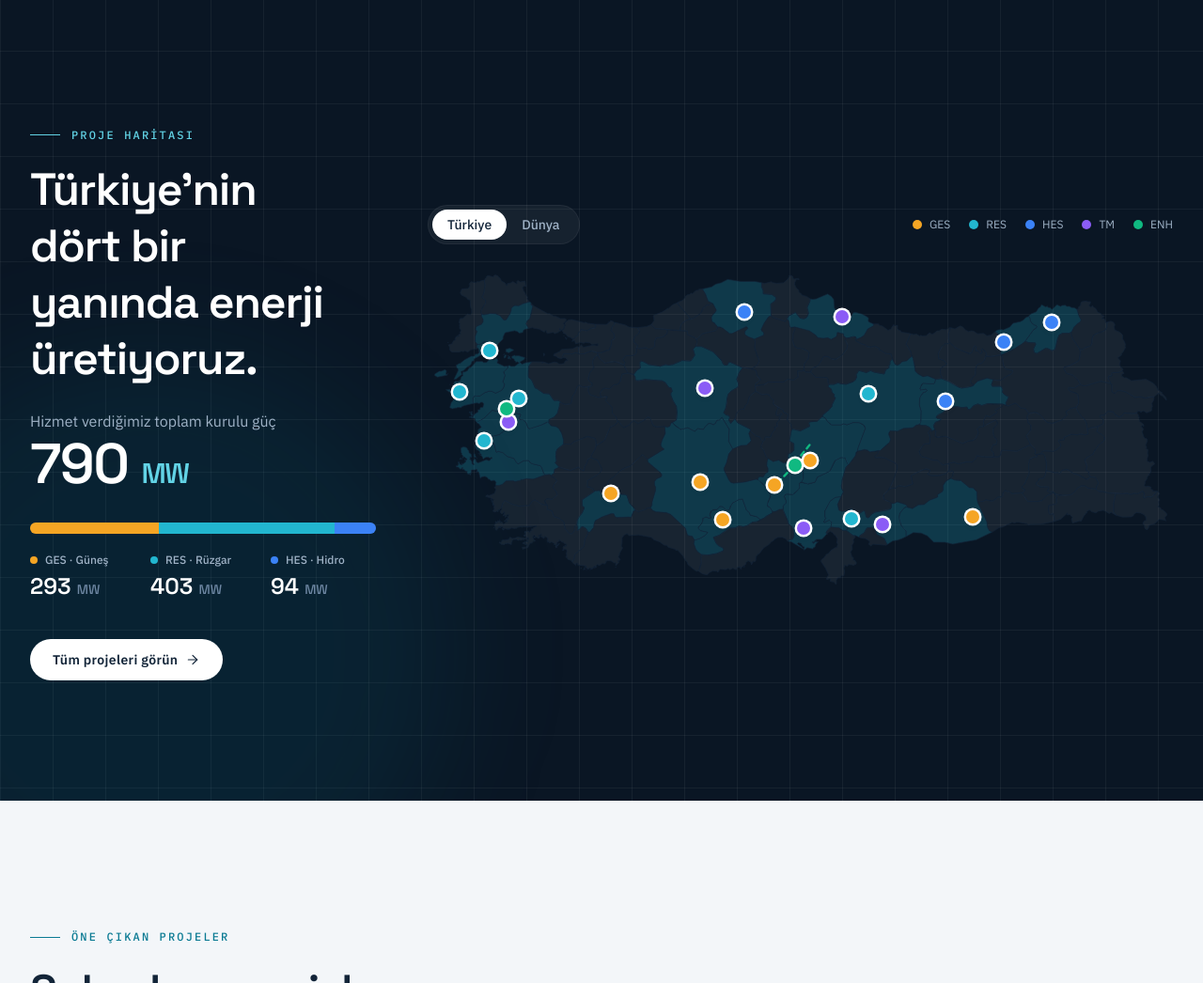
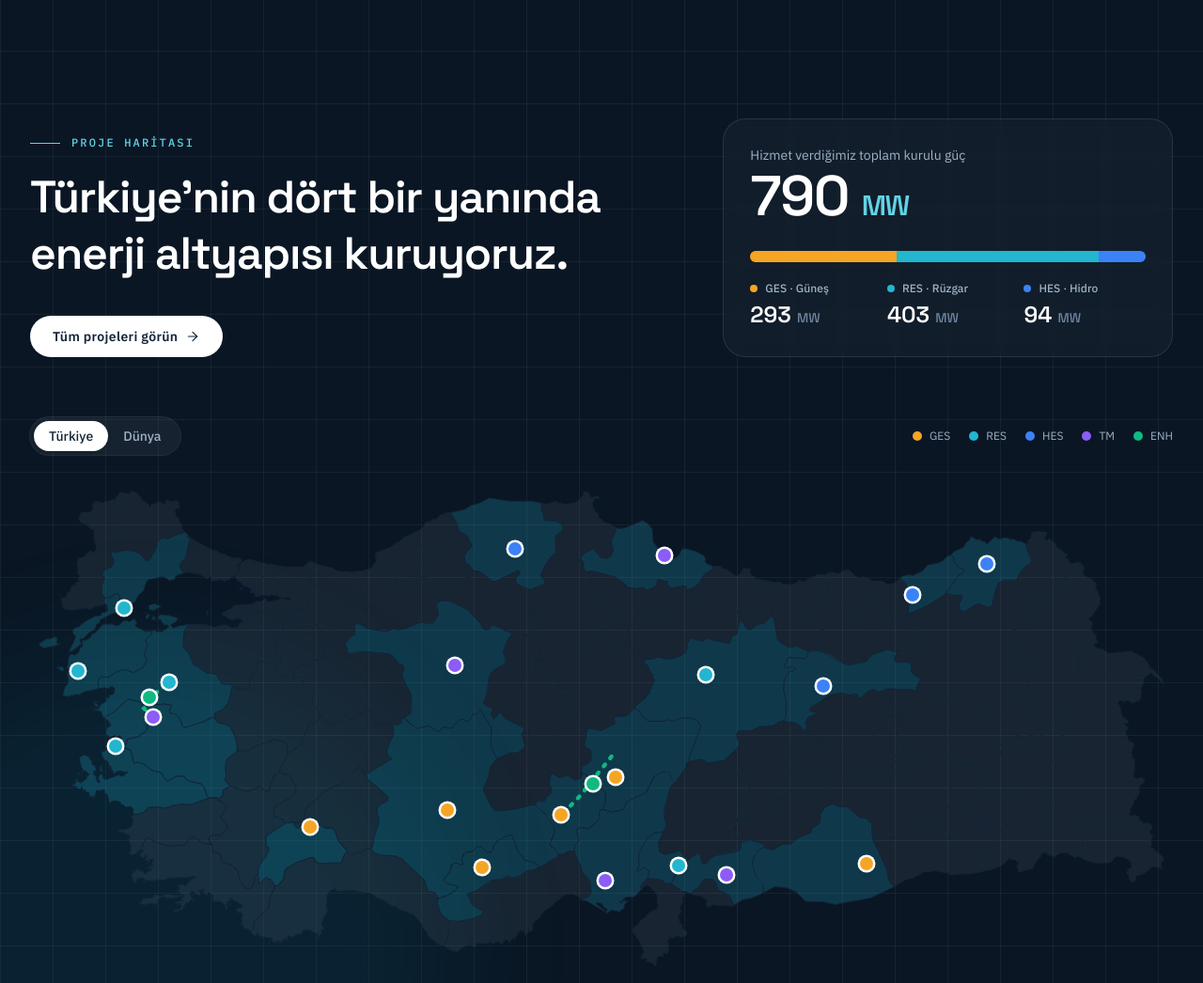
Before and after one commit to CAPELLAX02/veka-enerji-website, a website: page index.html in a window 1280 px wide. Shown: the part 3593-4639 px from the top of the page at 94% size. Drawn offline with Linux system fonts and the light colour scheme.

Commit message:
Share head markup and widen the home project map

```diff
--- a/assets/js/main.js
+++ b/assets/js/main.js
@@ -64,6 +64,7 @@
     n.toLocaleString('tr-TR', { minimumFractionDigits: decimals, maximumFractionDigits: decimals });
 
   const runCounter = (el) => {
+    el.dataset.counted = 'true';
     const target = Number(el.dataset.count);
     const decimals = Number(el.dataset.decimals || 0);
     if (reduceMotion || !Number.isFinite(target)) {
@@ -92,7 +93,7 @@
     { threshold: 0.4 },
   );
   const observeCounters = (root = document) => {
-    root.querySelectorAll('[data-count]').forEach((el) => counterObserver.observe(el));
+    root.querySelectorAll('[data-count]:not([data-counted])').forEach((el) => counterObserver.observe(el));
   };
   observeCounters();
   window.VEKA.observeCounters = observeCounters;
--- a/assets/js/projects.js
+++ b/assets/js/projects.js
@@ -66,9 +66,15 @@
       obs.disconnect();
     }, { threshold: 0.4 }).observe(el);
   });
+  window.VEKA?.observeCounters();
 
   // --- Shared filter state ---------------------------------------------------------
-  const state = { type: 'all', status: 'all' };
+  // Initial filter can come from the URL, e.g. projeler.html?tur=GES&durum=devam
+  const params = new URLSearchParams(location.search);
+  const state = {
+    type: TYPES[params.get('tur')?.toUpperCase()] ? params.get('tur').toUpperCase() : 'all',
+    status: STATUS[params.get('durum')] ? params.get('durum') : 'all',
+  };
   const listeners = [];
   const matches = (p) => (state.type === 'all' || p.type === state.type) && (state.status === 'all' || p.status === state.status);
   const emit = () => listeners.forEach((fn) => fn(projects.filter(matches)));
@@ -77,6 +83,10 @@
     bar.querySelectorAll('[data-filter-type] [data-count-type]').forEach((el) => {
       const t = el.dataset.countType;
       el.textContent = t === 'all' ? projects.length : stats[`count-${t}`];
+    });
+    bar.querySelectorAll('[data-filter-type], [data-filter-status]').forEach((group) => {
+      const value = 'filterType' in group.dataset ? state.type : state.status;
+      group.querySelectorAll('[data-value]').forEach((b) => b.setAttribute('aria-pressed', String(b.dataset.value === value)));
     });
     bar.addEventListener('click', (e) => {
       const btn = e.target.closest('[data-value]');
@@ -190,7 +200,7 @@
       if (!tooltip) return;
       tooltip.innerHTML = html;
       tooltip.dataset.open = 'true';
-      const s = stage.getBoundingClientRect();
+      const s = root.getBoundingClientRect();
       const m = marker.getBoundingClientRect();
       const w = tooltip.offsetWidth;
       const h = tooltip.offsetHeight;
@@ -232,9 +242,10 @@
           line.setAttribute('points', p.route.map(([la, lo]) => P.xy(la, lo).join(',')).join(' '));
           line.setAttribute('fill', 'none');
           line.style.stroke = TYPES.ENH.color;
-          line.setAttribute('stroke-width', '3');
+          line.setAttribute('stroke-width', '3.5');
           line.setAttribute('stroke-linecap', 'round');
-          line.setAttribute('stroke-dasharray', '6 6');
+          line.setAttribute('stroke-dasharray', '2 7');
+          line.classList.add('map-route');
           svg.appendChild(line);
         });
 
@@ -247,7 +258,7 @@
           abroad.map((p) => markerHtml(p, ...P.xy(p.lat, p.lon))).join('') +
           (home.length
             ? `<button type="button" class="absolute -translate-x-1/2 -translate-y-1/2" style="${pct(hx, hy)}" data-home aria-label="Türkiye — ${home.length} proje, haritayı yakınlaştır">
-                 <span class="absolute inset-0 rounded-full bg-brand-400 animate-ping-slow"></span>
+                 <span class="absolute inset-2 rounded-full bg-brand-400 animate-ping-slow"></span>
                  <span class="relative grid size-11 place-items-center rounded-full bg-brand-500 font-display text-sm font-bold text-white shadow-lg ring-4 ring-white/80">${home.length}</span>
                </button>`
             : '');
--- a/index.html
+++ b/index.html
@@ -5,13 +5,14 @@
   <meta name="viewport" content="width=device-width, initial-scale=1" />
   <title>VEKA Enerji | GES, RES, HES ve Trafo Merkezi Mühendisliği</title>
   <meta name="description" content="VEKA Enerji; güneş, rüzgar ve hidroelektrik santralleri, trafo merkezleri ve enerji nakil hatlarında fizibiliteden devreye almaya kadar mühendislik, proje, danışmanlık ve taahhüt hizmetleri sunar." />
+  <link rel="canonical" href="https://vekaenerji.com/" />
+  <meta property="og:title" content="VEKA Enerji | Enerjide Yeni Bir Soluk" />
+  <meta property="og:description" content="GES, RES, HES, trafo merkezi ve enerji nakil hattı projelerinde uçtan uca mühendislik." />
+  <!-- @head -->
   <meta name="theme-color" content="#122438" />
-  <link rel="canonical" href="https://vekaenerji.com/" />
   <meta property="og:type" content="website" />
   <meta property="og:locale" content="tr_TR" />
   <meta property="og:site_name" content="VEKA Enerji" />
-  <meta property="og:title" content="VEKA Enerji | Enerjide Yeni Bir Soluk" />
-  <meta property="og:description" content="GES, RES, HES, trafo merkezi ve enerji nakil hattı projelerinde uçtan uca mühendislik." />
   <meta property="og:image" content="https://vekaenerji.com/assets/img/og-image.jpg" />
   <meta name="twitter:card" content="summary_large_image" />
   <link rel="icon" href="assets/img/favicon.svg" type="image/svg+xml" />
@@ -20,11 +21,12 @@
   <link rel="preconnect" href="https://fonts.gstatic.com" crossorigin />
   <link rel="stylesheet" href="https://fonts.googleapis.com/css2?family=IBM+Plex+Mono:wght@400;500&family=IBM+Plex+Sans:ital,wght@0,400;0,500;0,600;1,400&family=Space+Grotesk:wght@500;600;700&display=swap" />
   <link rel="stylesheet" href="assets/css/styles.css" />
+  <script>document.documentElement.classList.add('js')</script>
+  <script src="assets/js/main.js" defer></script>
+  <!-- /@head -->
   <link rel="preload" as="image" href="assets/img/photos/hero-res.webp" fetchpriority="high" />
-  <script>document.documentElement.classList.add('js')</script>
   <script src="assets/js/projects-data.js" defer></script>
   <script src="assets/js/projects.js" defer></script>
-  <script src="assets/js/main.js" defer></script>
   <script type="application/ld+json">
   {
     "@context": "https://schema.org",
@@ -443,17 +445,21 @@
   <section class="relative overflow-hidden bg-navy-950 py-24 text-white lg:py-32">
     <div class="bg-blueprint pointer-events-none absolute inset-0" aria-hidden="true"></div>
     <div class="pointer-events-none absolute -bottom-40 -left-40 size-[40rem] rounded-full bg-brand-500/10 blur-3xl" aria-hidden="true"></div>
-    <div class="container-x relative grid gap-14 lg:grid-cols-12 lg:items-center">
-      <div class="lg:col-span-4" data-reveal-stagger="100">
-        <p class="eyebrow eyebrow--light" data-reveal>Proje haritası</p>
-        <h2 class="mt-5 text-4xl leading-tight font-semibold tracking-tight text-white sm:text-5xl" data-reveal>Türkiye'nin dört bir yanında enerji üretiyoruz.</h2>
-        <p class="mt-6 text-navy-300" data-reveal>Hizmet verdiğimiz toplam kurulu güç</p>
-        <p class="mt-1 font-display text-6xl font-semibold tracking-tight text-white" data-reveal><span data-project-stat="mw-total">0</span> <span class="text-3xl text-brand-300">MW</span></p>
-        <div class="mt-8" data-project-breakdown data-theme="dark" data-reveal></div>
-        <a href="projeler.html" class="btn btn-light mt-10" data-reveal>Tüm projeleri görün <svg class="icon icon--arrow"><use href="#i-arrow-right" /></svg></a>
+    <div class="container-x relative">
+      <div class="grid gap-12 lg:grid-cols-12 lg:items-end">
+        <div class="lg:col-span-7" data-reveal-stagger="100">
+          <p class="eyebrow eyebrow--light" data-reveal>Proje haritası</p>
+          <h2 class="mt-5 text-4xl leading-tight font-semibold tracking-tight text-white sm:text-5xl" data-reveal>Türkiye'nin dört bir yanında enerji altyapısı kuruyoruz.</h2>
+          <a href="projeler.html" class="btn btn-light mt-9" data-reveal>Tüm projeleri görün <svg class="icon icon--arrow"><use href="#i-arrow-right" /></svg></a>
+        </div>
+        <div class="rounded-3xl border border-white/10 bg-white/[0.03] p-7 backdrop-blur-sm lg:col-span-5" data-reveal>
+          <p class="text-sm text-navy-300">Hizmet verdiğimiz toplam kurulu güç</p>
+          <p class="mt-1 font-display text-6xl font-semibold tracking-tight text-white"><span data-project-stat="mw-total">0</span> <span class="text-3xl text-brand-300">MW</span></p>
+          <div class="mt-7" data-project-breakdown data-theme="dark"></div>
+        </div>
       </div>
 
-      <div class="lg:col-span-8" data-reveal="fade">
+      <div class="mt-16" data-reveal="fade">
         <div class="map-dark relative" data-project-map data-view="tr">
           <div class="mb-6 flex flex-wrap items-center justify-between gap-4">
             <div class="inline-flex rounded-full bg-white/5 p-1 ring-1 ring-white/10">
--- a/src/styles.css
+++ b/src/styles.css
@@ -184,6 +184,9 @@
   .map-dots { fill: none; stroke: var(--color-navy-200); stroke-width: 3.4; stroke-linecap: round; }
   .map-dots--home { stroke: var(--color-brand-300); }
 
+  .map-route { animation: route-flow 1.2s linear infinite; }
+  @keyframes route-flow { to { stroke-dashoffset: -18; } }
+
   .map-dark .map-provinces path { fill: rgb(255 255 255 / 0.06); stroke: var(--color-navy-900); }
   .map-dark .map-provinces path.is-active { fill: rgb(34 182 207 / 0.22); }
   .map-dark .map-provinces path:hover { fill: rgb(255 255 255 / 0.12); }
```
Also changed, not shown: partials/head.html (added, +14 -0 lines), scripts/build-html.mjs (+8 -3 lines), assets/css/styles.css.
